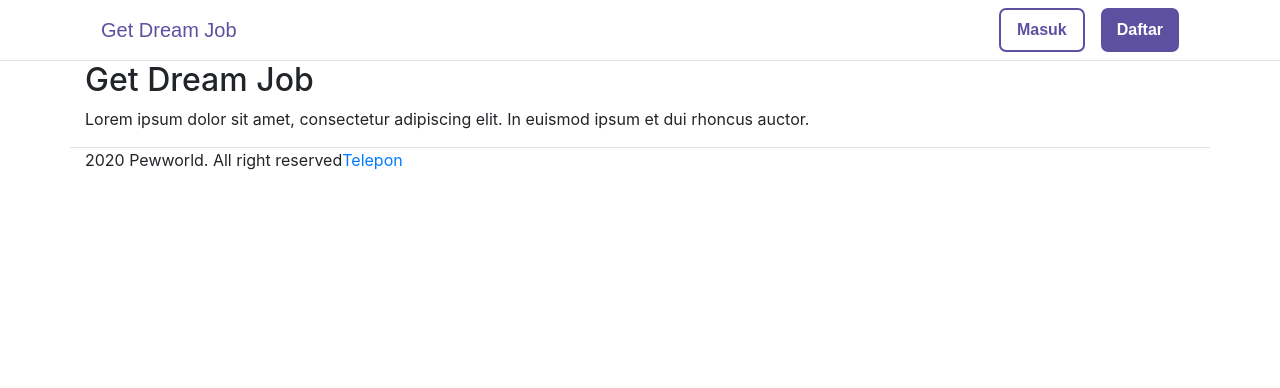
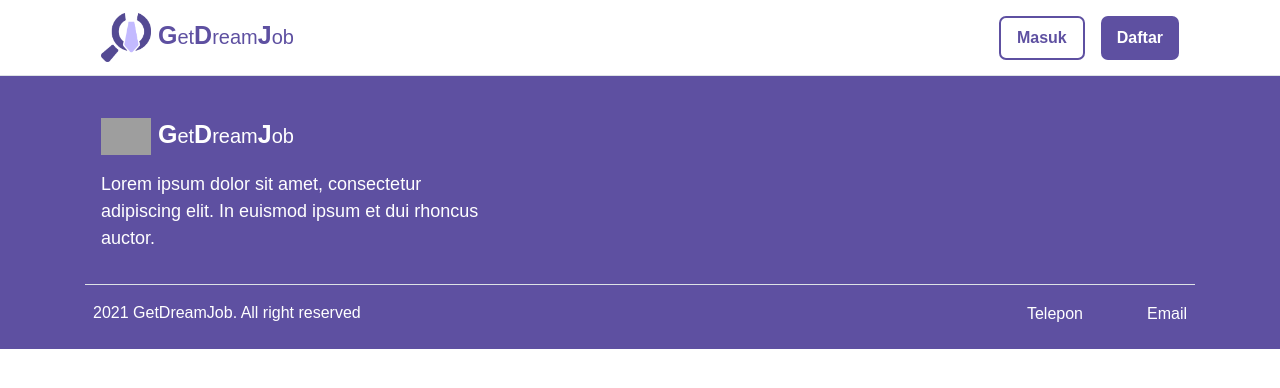
Before and after one commit to Cotllinz/GDJ-Front-End, a Vue app: page / in a window 1280 px wide. Shown: the top 388 px of the page. Built offline with nearby package versions, Linux system fonts and the light colour scheme; grey boxes are pictures that could not be loaded; what vue-sweetalert2 would draw is missing.

Commit message:
Footer Add

```diff
--- a/src/components/Footer.vue
+++ b/src/components/Footer.vue
@@ -3,19 +3,33 @@
     <b-container>
       <b-row>
         <b-col lg="12">
-          <div class="footer_desc">
-            <h2>Get Dream Job</h2>
-            <p>
+          <div class="footer_desc mt-lg-4 p-lg-3 border-bottom">
+            <div class="footer_logos">
+              <img
+                class="logos"
+                src="../assets/images/icons/White GDJ icon.png"
+                alt="logo"
+              />
+              G<span>et</span>D<span>ream</span>J<span>ob</span>
+            </div>
+            <p class="mt-lg-3">
               Lorem ipsum dolor sit amet, consectetur adipiscing elit. In
               euismod ipsum et dui rhoncus auctor.
             </p>
           </div>
         </b-col>
 
-        <b-col class="border-top">
-          <div class="d-flex justify-content-batween">
-            <p>2020 Pewworld. All right reserved</p>
-            <a href="tel:+62898928XXX">Telepon</a>
+        <b-col>
+          <div class="d-flex bd-highlight">
+            <div class="p-2 mt-lg-2 flex-grow-1 footer_descBottom bd-highlight">
+              <p>2021 GetDreamJob. All right reserved</p>
+            </div>
+            <div class="p-2 bd-highlight footer_descBottom mt-lg-2">
+              <a href="tel:+62898928XXX">Telepon</a>
+            </div>
+            <div class="p-2 bd-highlight ml-lg-5 footer_descBottom mt-lg-2">
+              <a href="mailto: teamGDJ@example.com">Email</a>
+            </div>
           </div>
         </b-col>
       </b-row>
@@ -27,4 +41,39 @@ export default {
   name: 'Footer'
 }
 </script>
-<style scoped></style>
+<style scoped>
+footer {
+  background: #5e50a1;
+}
+.footer_logos {
+  font-family: 'Poppins', sans-serif;
+  font-weight: 700;
+  font-size: 25px;
+  text-decoration: none;
+  color: #ffffff;
+}
+.footer_descBottom p {
+  color: #ffffff;
+  font-family: 'Poppins', sans-serif;
+}
+.footer_descBottom a {
+  color: #ffffff;
+  font-family: 'Poppins', sans-serif;
+  text-decoration: none;
+}
+.footer_desc p {
+  font-family: 'Rubik', sans-serif;
+  font-size: 18px;
+  font-weight: 400;
+  color: rgb(255, 255, 255);
+  padding-right: 65%;
+}
+.footer_logos span {
+  font-size: 20px;
+  font-weight: 500;
+}
+.logos {
+  width: 50px;
+  object-fit: contain;
+}
+</style>
--- a/src/components/NavigationBar.vue
+++ b/src/components/NavigationBar.vue
@@ -5,10 +5,15 @@
         class="animate__animated animate__fadeInDown animates"
         toggleable="lg"
       >
-        <b-navbar-brand
-          ><router-link class="title_navbar" tag="a" to="/"
-            >Get Dream Job</router-link
-          ></b-navbar-brand
+        <b-navbar-brand class="shadow_title"
+          ><router-link class="title_navbar" tag="a" to="/">
+            <img
+              class="logos"
+              src="../assets/images/icons/Purple GDJ icon.png"
+              alt="logo"
+            />
+            G<span>et</span>D<span>ream</span>J<span>ob</span>
+          </router-link></b-navbar-brand
         >
         <b-navbar-toggle target="nav-collapse"></b-navbar-toggle>
         <b-collapse id="nav-collapse" is-nav>
@@ -62,10 +67,20 @@ export default {
 <style scoped>
 .title_navbar {
   font-family: 'Poppins', sans-serif;
-  font-weight: 500;
+  font-weight: 700;
+  font-size: 25px;
   text-decoration: none;
   color: #5e50a1;
 }
+.title_navbar span {
+  font-size: 20px;
+  font-weight: 500;
+}
+.logos {
+  width: 50px;
+  object-fit: contain;
+}
+
 .btn_signin,
 .btn_signup {
   outline: none;
```
